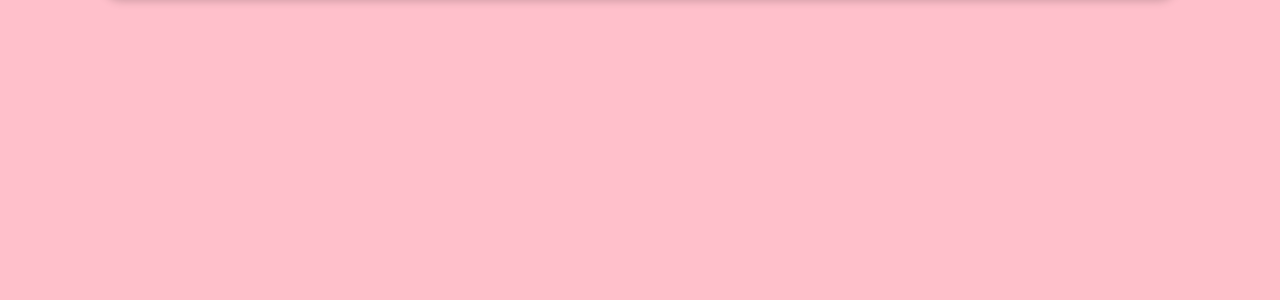
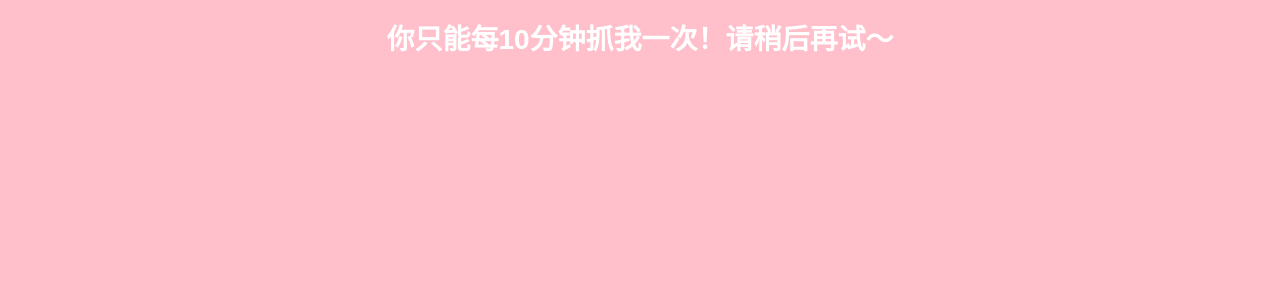
Before and after one commit to emilym0505/randomnumber, a plain HTML site: page index.html in a window 1280 px wide. Shown: the part 500-800 px from the top of the page. Drawn offline with Linux system fonts and the light colour scheme.

Commit message:
Update index.html

```diff
--- a/index.html
+++ b/index.html
@@ -44,29 +44,46 @@
 
     <script>
         function generateRandomNumber() {
+            let now = new Date();
+            let today = now.toDateString();
+            let lastScanDate = localStorage.getItem("lastScanDate");
             let lastScanTime = localStorage.getItem("lastScanTime");
-            let now = new Date().getTime();
             let tenMinutes = 10 * 60 * 1000;
 
-            if (!lastScanTime || now - lastScanTime >= tenMinutes) {
-                let randomNum = Math.floor(Math.random() * 100) + 1;
-                localStorage.setItem("randomNumber", randomNum);
-                localStorage.setItem("lastScanTime", now);
+            let hasWonToday = localStorage.getItem("hasWonToday");
 
-                if (randomNum % 2 === 1) {
-                    document.getElementById("random-number").innerText = "抓到啦！恭喜你！来找我领飘带吧 🎉";
-                } else {
-                    document.getElementById("random-number").innerText = "虽然你抓到我了，但可惜运气不佳没中奖 😢";
-                }
+            // If user has won today, block them from playing again
+            if (hasWonToday === "true" && lastScanDate === today) {
+                document.getElementById("random-number").innerText = "每天只可以参加一次哦 ❌";
                 document.getElementById("message").innerText = "";
+                return;
+            }
 
-            } else {
+            // If user is within cooldown (losers), show last message
+            if (lastScanTime && now.getTime() - lastScanTime < tenMinutes) {
                 let storedNumber = localStorage.getItem("randomNumber") || "-";
                 if (storedNumber % 2 === 1) {
                     document.getElementById("random-number").innerText = "抓到啦！恭喜你！来找我领飘带吧 🎉";
+                    document.getElementById("message").innerText = "每天只可以参加一次哦 ❌";
                 } else {
                     document.getElementById("random-number").innerText = "虽然你抓到我了，但可惜运气不佳没中奖 😢";
+                    document.getElementById("message").innerText = "你只能每10分钟抓我一次！请稍后再试～";
                 }
+                return;
+            }
+
+            // Generate new random number
+            let randomNum = Math.floor(Math.random() * 100) + 1;
+            localStorage.setItem("randomNumber", randomNum);
+            localStorage.setItem("lastScanTime", now.getTime());
+            localStorage.setItem("lastScanDate", today);
+
+            if (randomNum % 2 === 1) {
+                document.getElementById("random-number").innerText = "抓到啦！恭喜你！来找我领飘带吧 🎉";
+                document.getElementById("message").innerText = "每天只可以参加一次哦 ❌";
+                localStorage.setItem("hasWonToday", "true"); // Store win status
+            } else {
+                document.getElementById("random-number").innerText = "虽然你抓到我了，但可惜运气不佳没中奖 😢";
                 document.getElementById("message").innerText = "你只能每10分钟抓我一次！请稍后再试～";
             }
         }
```
